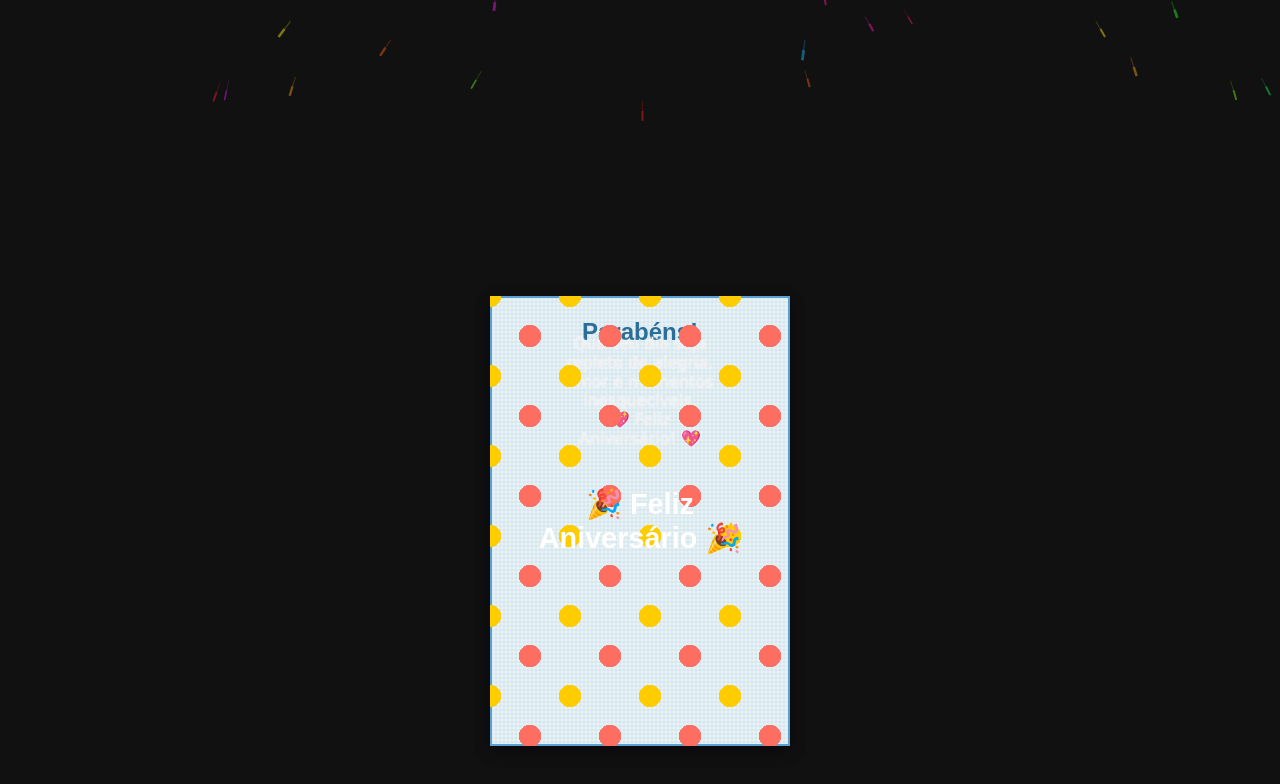
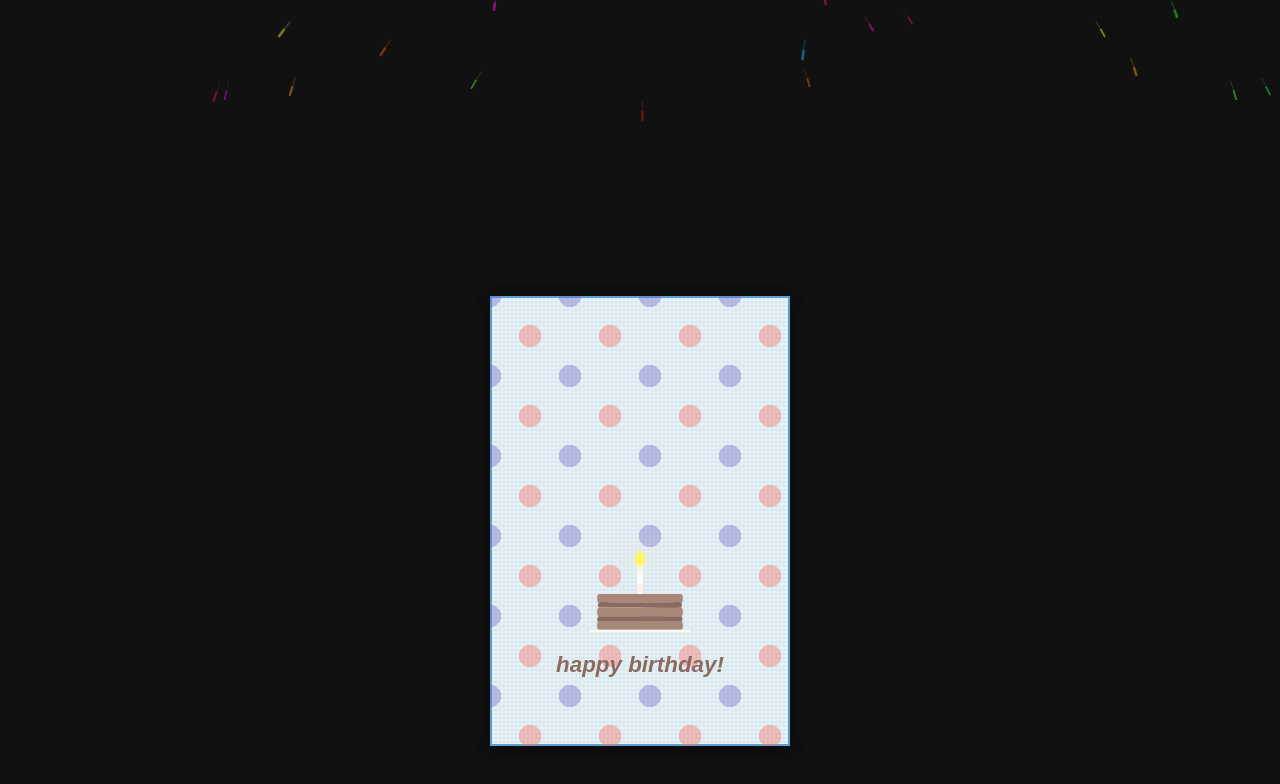
Before and after one commit to dnrap/especial, a plain HTML site: page index.html in a window 1280 px wide. Shown: the part 679-1463 px from the top of the page. Drawn offline with Linux system fonts and the light colour scheme.

Commit message:
adicionado bolo e alterado o estilo da capa

```diff
--- a/index.html
+++ b/index.html
@@ -28,7 +28,34 @@
 
             <div class="cover">
                 <div class="cover-front">
-                    🎉 Feliz Aniversário 🎉
+                    <div class="cake-wrap">
+                        <svg id="cake" version="1.1" width="200px" height="500px" viewBox="0 0 200 500" xmlns="http://www.w3.org/2000/svg">
+                            <path fill="#a88679"
+                                d="M173.667,427.569c-49.795,0-101.101,0-147.334,0c-3.999,0-4-16.002,0-16.002
+                                c46.385,0,97.539,0,147.334,0C177.668,411.567,177.667,427.569,173.667,427.569z" />
+                            <path fill="#8b6a60"
+                                d="M102.242,427.569c5.348,0,14.079,0,17.462,0c0,0,17.026,0,27.504,0
+                                c19.143,0,20.39-3.797,26.459,0c3,1.877,0,7.823,0,7.823c-2.412,2.258-58.328,0-73.667,0l0,0c-1.858,0-67.187,0-73.667,0
+                                c0,0-4.125-4.983,0-7.823c5.201-3.58,16.085,0,23.725,0c8.841,0,20.762,0,20.762,0c3.686,0,8.597,0,19.511,0H102.242z" />
+                            <path fill="#a88679"
+                                d="M173.667,451.394c-49.298,0-102.782,0-147.334,0c-3.999,0-4-16.002,0-16.002
+                                c44.697,0,96.586,0,147.334,0C177.667,435.392,177.668,451.394,173.667,451.394z" />
+                            <path fill="#8b6a60"
+                                d="M173.667,451.394c2.875,0,2.997,9.257,0,9.131c-22.662-0.956-32.09-0.956-41.756-0.956
+                                c-14.48,0-17.884,0-30.163,0c-2.087,0-2.068,0-3.915,0c-13.333,0-8.963,0-23.088,0c-11.668,0-34.99-0.294-48.412,1.831
+                                c-4.109,0.65-3.01-10.006,0-10.006C37.129,451.394,149.379,451.394,173.667,451.394z" />
+                            <path fill="#a88679"
+                                d="M173.667,475.571c-46.512,0-105.486,0-147.334,0c-3.999,0-4-16.002,0-16.002c43.566,0,97.96,0,147.334,0
+                                C177.667,459.569,177.666,475.571,173.667,475.571z" />
+                            <rect x="10" y="475.571" fill="#fefae9" width="180" height="4" />
+                        </svg>
+                        <div class="candle" aria-hidden="true">
+                            <div class="flame"></div>
+                        </div>
+                    </div>
+                    <div class="text">
+                        <h1>happy birthday!</h1>
+                    </div>
                 </div>
                 <div class="cover-back">
                     Mensagem na parte de trás da capa 🎁<br> (Coloque o que quiser aqui!)
@@ -36,8 +63,6 @@
             </div>
         </div>
     </div>
-
-
     <script>
         // O código JavaScript para a animação de fogos de artifício e a lógica da carta
         // está todo aqui, mantendo o HTML e o CSS separados.
--- a/styles.css
+++ b/styles.css
@@ -1,30 +1,23 @@
 /* Estilos do projeto de fogos de artifício (index.html) */
 
 body {
-    /* Mantém o fundo escuro do projeto original de fogos */
     background-color: #111;
-    /* Permite rolagem para ver o conteúdo abaixo do canvas */
     overflow-y: scroll;
     overflow-x: hidden;
     margin: 0;
     padding: 0;
-    /* Garante que o body tenha pelo menos 200vh para permitir a rolagem */
     height: 200vh;
 }
 
 canvas {
-    /* Remove 'position: fixed' */
     position: absolute;
-    /* The element will be positioned relative to the nearest positioned ancestor (in this case, the body) */
     top: 0;
     left: 0;
     z-index: -1;
 }
 
 p {
-    /* Remove 'position: fixed' */
     position: absolute;
-    /* The element will be positioned relative to the nearest positioned ancestor (in this case, the body) */
     font: 16px Verdana;
     color: #eee;
     height: 25px;
@@ -49,10 +42,9 @@ p>a:first-of-type {
 }
 
 
-/* Estilos do projeto da carta (carta.html) */
+/* Estilos do projeto da carta */
 
 .card-container {
-    /* Posiciona o card abaixo da tela de fogos, que tem 100vh de altura */
     margin-top: 100vh;
     perspective: 2000px;
     cursor: pointer;
@@ -63,7 +55,6 @@ p>a:first-of-type {
     font-family: 'Arial', sans-serif;
     position: relative;
     z-index: 2;
-    /* Garante que o card esteja acima do canvas */
 }
 
 .card {
@@ -103,6 +94,23 @@ p>a:first-of-type {
     /* Azul mais escuro para título */
 }
 
+
+/* Esconde o conteúdo interno por padrão */
+
+.inside h2,
+.inside p {
+    opacity: 0;
+    transition: opacity 0.5s ease;
+    /* sem delay por padrão para sumir rápido */
+}
+
+.card.open .inside h2,
+.card.open .inside p {
+    opacity: 1;
+    transition-delay: 0.2s;
+    /* espera a capa abrir igual à mensagem da parte de trás */
+}
+
 .cover {
     position: absolute;
     width: 100%;
@@ -128,17 +136,27 @@ p>a:first-of-type {
 
 /* Estilo da capa da carta com o fundo de bolinhas */
 
+
+/* Centralizar bolo e texto dentro da capa */
+
 .cover-front {
-    background: radial-gradient(circle, #ff6f61 20%, transparent 20%) 0 0, radial-gradient(circle, #ffcc00 20%, transparent 20%) 40px 40px;
+    background: radial-gradient(circle, rgba(255, 111, 97, 0.4) 20%, transparent 20%) 0 0, radial-gradient(circle, rgba(115, 108, 204, 0.4) 20%, transparent 20%) 40px 40px;
     background-size: 80px 80px;
     background-repeat: repeat;
     color: white;
-    font-size: 1.8em;
     font-weight: bold;
-    padding: 20px;
     text-align: center;
     box-shadow: 0 5px 15px rgba(0, 0, 0, 0.3);
+    display: flex;
+    flex-direction: column;
+    align-items: center;
+    justify-content: center;
+    padding: 10px;
+    overflow: hidden;
 }
+
+
+/* Parte de trás com padrão azul claro */
 
 .cover-back {
     background: lightblue;
@@ -152,10 +170,96 @@ p>a:first-of-type {
     text-align: center;
     transform: rotateY(180deg);
     border: 2px solid #5ca0d3;
-    /* Azul mais escuro combinando com o fundo */
+    /* Azul mais escuro combinando */
 }
 
 .card.open .cover {
     transform: rotateY(-180deg);
     box-shadow: -10px 5px 15px rgba(0, 0, 0, 0.2);
 }
+
+
+/* estilos originais do styles.css (projeto index) */
+
+
+/* ... conteúdo do seu styles.css atual ... */
+
+
+/* estilos do bolo integrados */
+
+:root {
+    --candle-top: 200px;
+    /* Sobe a vela para o topo do bolo */
+    --candle-width: 6px;
+    /* Largura proporcional */
+    --candle-height: 30px;
+    /* Altura proporcional */
+    --flame-width: 10px;
+    --flame-height: 15px;
+}
+
+
+/* Ajuste do tamanho proporcional */
+
+.cake-wrap {
+    width: 80%;
+    max-height: 65%;
+    height: auto;
+    position: relative;
+    display: flex;
+    justify-content: center;
+    align-items: flex-start;
+}
+
+#cake {
+    display: block;
+    width: 100%;
+    height: 100%;
+}
+
+.candle {
+    position: absolute;
+    left: 50%;
+    transform: translateX(-50%);
+    top: var(--candle-top);
+    width: var(--candle-width);
+    height: var(--candle-height);
+    background: #ffffff;
+    border-radius: 4px;
+    box-shadow: inset 0 -1px 0 rgba(0, 0, 0, 0.06);
+    background-image: linear-gradient(180deg, rgba(255, 0, 0, 0.06) 10%, transparent 10%), linear-gradient(180deg, rgba(255, 0, 0, 0.06) 40%, transparent 40%);
+    background-size: 100% 10px, 100% 20px;
+}
+
+.candle .flame {
+    position: absolute;
+    left: 50%;
+    transform: translateX(-50%);
+    top: calc(-1 * var(--flame-height) + 2px);
+    width: var(--flame-width);
+    height: var(--flame-height);
+    background: rgba(254, 248, 97, 0.95);
+    border-radius: 50% 50% 40% 40% / 60% 60% 40% 40%;
+    box-shadow: 0 0 18px 6px rgba(248, 233, 209, 0.35);
+}
+
+.text {
+    color: #8b6a60;
+    font-weight: 300;
+    font-style: italic;
+    text-align: center;
+    margin-top: 0.5rem;
+    /* tamanho responsivo e proporcional à carta */
+    font-size: clamp(0.8rem, 2vw, 1.2rem);
+}
+
+.text h1 {
+    font-size: clamp(1rem, 2.5vw, 1.4rem);
+    margin: 0;
+}
+
+.name {
+    font-size: clamp(0.8rem, 1.8vw, 1rem);
+    font-weight: 600;
+    margin: 0;
+}
```
